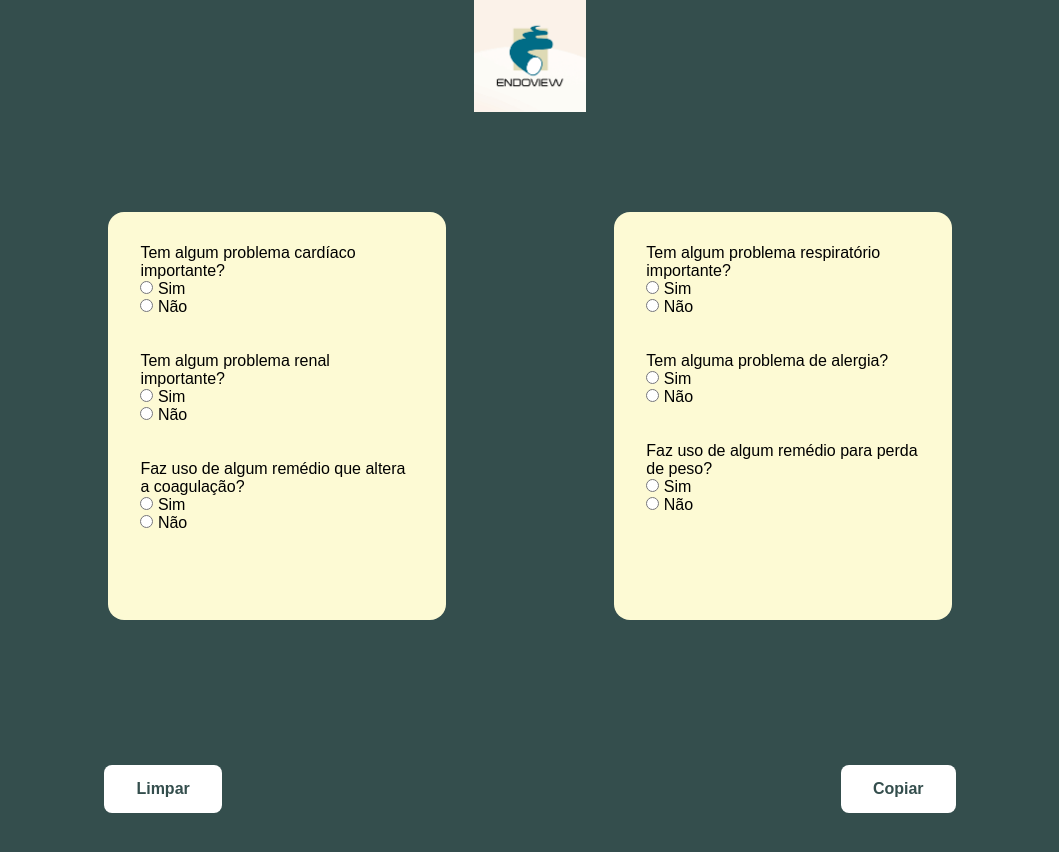
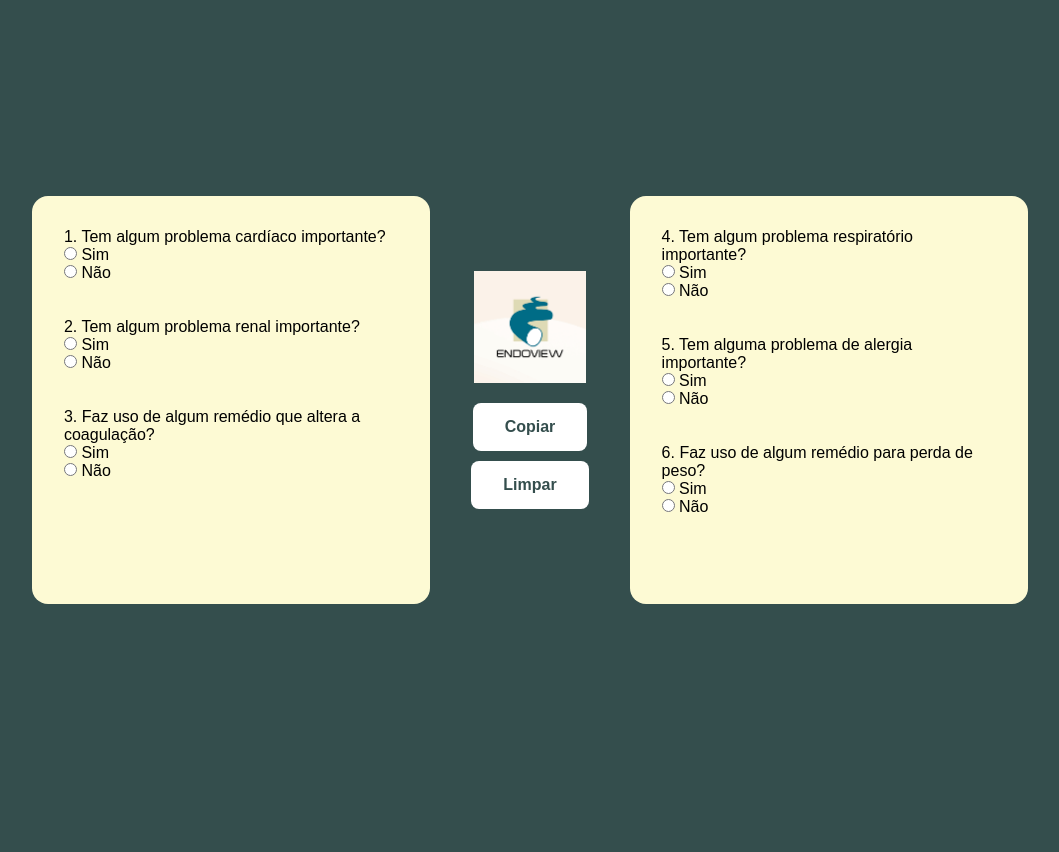
Before and after one commit to Willianc24h/MedicamentosEndoview, a plain HTML site: page index.html in a window 1280 px wide. Both pictures are taken after a click on the button "Copiar". Shown: the whole page, without its empty margins (110-1169 px from the left). After the commit the page ends 800 px from the top, so only its background shows below. Drawn offline with Linux system fonts and the light colour scheme.

Commit message:
editei o layout com logo e botões e adicionei as validações

```diff
--- a/css/index.css
+++ b/css/index.css
@@ -107,14 +107,24 @@ img {
 
 .btns{
   display: flex;
+  flex-direction: column;
+  justify-content: center;
   align-items: center;
-  justify-content: space-between;
   gap: 10px;
   margin-top: 10px;
-  width: 70%;
+  width: 40%;
 }
 
 .img{
   margin: 0 auto;
   display: block;
 }
+
+.centro{
+  display: flex;
+  justify-content: center;
+  align-items: center;
+  flex-direction: column;
+  gap: 10px;
+  margin-bottom: 20px;
+}
--- a/index.html
+++ b/index.html
@@ -8,13 +8,10 @@
     <link rel="stylesheet" href="./css/index.css" />
   </head>
   <body>
-    <header>
-      <img src="./assets/endo.png" alt="Logo Endoview" class="img" />
-    </header>
     <form id="formulario" class="formulario">
         <div class="container">
       <div class="colunaUm">
-        <legend>Tem algum problema cardíaco importante?</legend>
+        <legend>1. Tem algum problema cardíaco importante?</legend>
 
         <div>
           <input
@@ -36,7 +33,7 @@
           <label for="Nao">Não</label>
         </div>
         <br><br>
-        <legend>Tem algum problema renal importante?</legend>
+        <legend>2. Tem algum problema renal importante?</legend>
 
         <div>
           <input type="radio" id="respostaRenalSim" name="renal" value="Sim" />
@@ -49,7 +46,7 @@
         </div>
         <br><br>
 
-        <legend>Faz uso de algum remédio que altera a coagulação?</legend>
+        <legend>3. Faz uso de algum remédio que altera a coagulação?</legend>
 
         <div>
           <input
@@ -95,8 +92,18 @@
         </select>
       </div>
 
+      <div class="centro">
+<img src="./assets/endo.png" alt="Logo Endoview" class="img" />
+
+        <div class="btns">
+          <button type="button" id="btnCopiar" class="btnLimpar">Copiar</button>
+    <button type="button" id="btnLimpar" class="btnLimpar">Limpar</button>
+</div>
+      </div>
+
+
       <div class="colunaDois">
-        <legend>Tem algum problema respiratório importante?</legend>
+        <legend>4. Tem algum problema respiratório importante?</legend>
 
         <div>
           <input
@@ -118,7 +125,7 @@
           <label for="Nao">Não</label>
         </div>
         <br><br>
-        <legend>Tem alguma problema de alergia?</legend>
+        <legend>5. Tem alguma problema de alergia importante?</legend>
 
         <div>
           <input
@@ -140,7 +147,7 @@
           <label for="Nao">Não</label>
         </div>
         <br><br>
-        <legend>Faz uso de algum remédio para perda de peso?</legend>
+        <legend>6. Faz uso de algum remédio para perda de peso?</legend>
 
         <div>
           <input type="radio" id="respostaPesoSim" name="peso" value="Sim" />
@@ -169,11 +176,6 @@
         </div>
     </div>
 </div>
-<div class="btns">
-    <button type="button" id="btnLimpar" class="btnLimpar">Limpar</button>
-    <button type="button" id="btnCopiar" class="btnLimpar">Copiar</button>
-</div>
-
     </form>
     <script src="./js/index.js"></script>
   </body>
--- a/js/index.js
+++ b/js/index.js
@@ -4,7 +4,7 @@ const instrucoes = {
     suspender: "Manter a medicação",
     retornar: "Manter a medicação"
   },
-    Aspirina: {
+  Aspirina: {
     suspender: "Manter a medicação",
     retornar: "Manter a medicação"
   },
@@ -32,7 +32,7 @@ const instrucoes = {
     suspender: "2 dias antes do exame",
     retornar: "No 2º dia após o exame"
   },
-   Edoxaban: {
+  Edoxaban: {
     suspender: "2 dias antes do exame",
     retornar: "No 2º dia após o exame"
   },
@@ -71,7 +71,7 @@ const instrucoes = {
 // ---------------- Funções Auxiliares ----------------
 function getRadioValue(name) {
   const selecionado = document.querySelector(`input[name="${name}"]:checked`);
-  return selecionado ? selecionado.value : "Não informado";
+  return selecionado ? selecionado.value : "";
 }
 
 function getSelectValue(id) {
@@ -157,13 +157,41 @@ function configurarPergunta(radioSim, radioNao, select, respostaId) {
     }
   });
 
-  // Inicial: esconder select
   select.style.display = "none";
+}
+
+// ---------------- Validação ----------------
+function validarFormulario() {
+  const perguntas = [
+    { nome: "coracao", numero: 1 },
+    { nome: "renal", numero: 2 },
+    { nome: "coagulacao", numero: 3, medicamento: "medicamentoCoagulacao", tipo: "coagulação" },
+    { nome: "respiratorio", numero: 4 },
+    { nome: "alergia", numero: 5 },
+    { nome: "peso", numero: 6, medicamento: "medicamentoPeso", tipo: "perda de peso" }
+  ];
+
+  for (const p of perguntas) {
+    const resposta = getRadioValue(p.nome);
+    if (!resposta) {
+      alert(`Responda a pergunta ${p.numero}.`);
+      return false;
+    }
+
+    if (resposta === "Sim" && p.medicamento) {
+      const med = getSelectValue(p.medicamento);
+      if (!med) {
+        alert(`Indique o medicamento para ${p.tipo}.`);
+        return false;
+      }
+    }
+  }
+
+  return true;
 }
 
 // ---------------- Inicialização ----------------
 document.addEventListener("DOMContentLoaded", () => {
-  // Configurar selects condicionais
   configurarPergunta(
     document.getElementById("respostaCoagulacaoSim"),
     document.getElementById("respostaCoagulacaoNao"),
@@ -178,14 +206,19 @@ document.addEventListener("DOMContentLoaded", () => {
     "respostaPeso"
   );
 
-  // Botão Copiar
+  // Botão Copiar com validação
   document.getElementById("btnCopiar").addEventListener("click", () => {
+    if (!validarFormulario()) return;
+
     const dados = coletarDados();
-    navigator.clipboard.writeText(dados).then(() => {
-      alert("Dados copiados para a área de transferência!");
-    }).catch(err => {
-      console.error("Erro ao copiar: ", err);
-    });
+    navigator.clipboard
+      .writeText(dados)
+      .then(() => {
+        alert("Dados copiados para a área de transferência!");
+      })
+      .catch(err => {
+        console.error("Erro ao copiar: ", err);
+      });
   });
 
   // Botão Limpar
```
